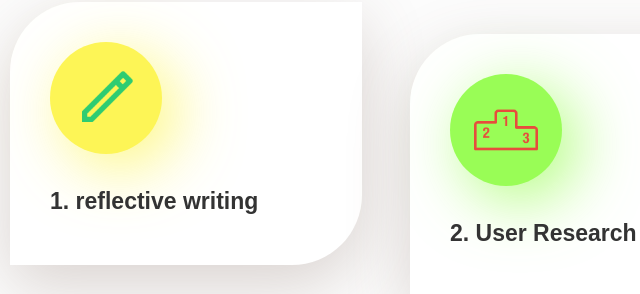
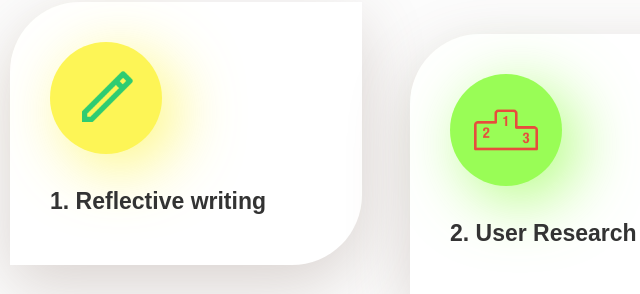
Before and after one commit to JayShah0099/MySite, a plain HTML site: page index.html in a window 1280 px wide. Shown: the part 1598-1892 px from the top of the page, 54-694 px from the left. Drawn offline with Linux system fonts and the light colour scheme; a script that the page names is missing.

Commit message:
Update index.html

```diff
--- a/index.html
+++ b/index.html
@@ -102,7 +102,7 @@
       <div class="col lg-4 md-12">
         <div class="c-service_card">
           <div class="c-service__icon"><img src="write.png" width="64" alt=""></div>
-          <h3 class="margin-bottom">1. reflective writing</h3>
+          <h3 class="margin-bottom">1. Reflective writing</h3>
             </div>
       </div>
       <div class="col lg-4 md-12 slide-down">
```
